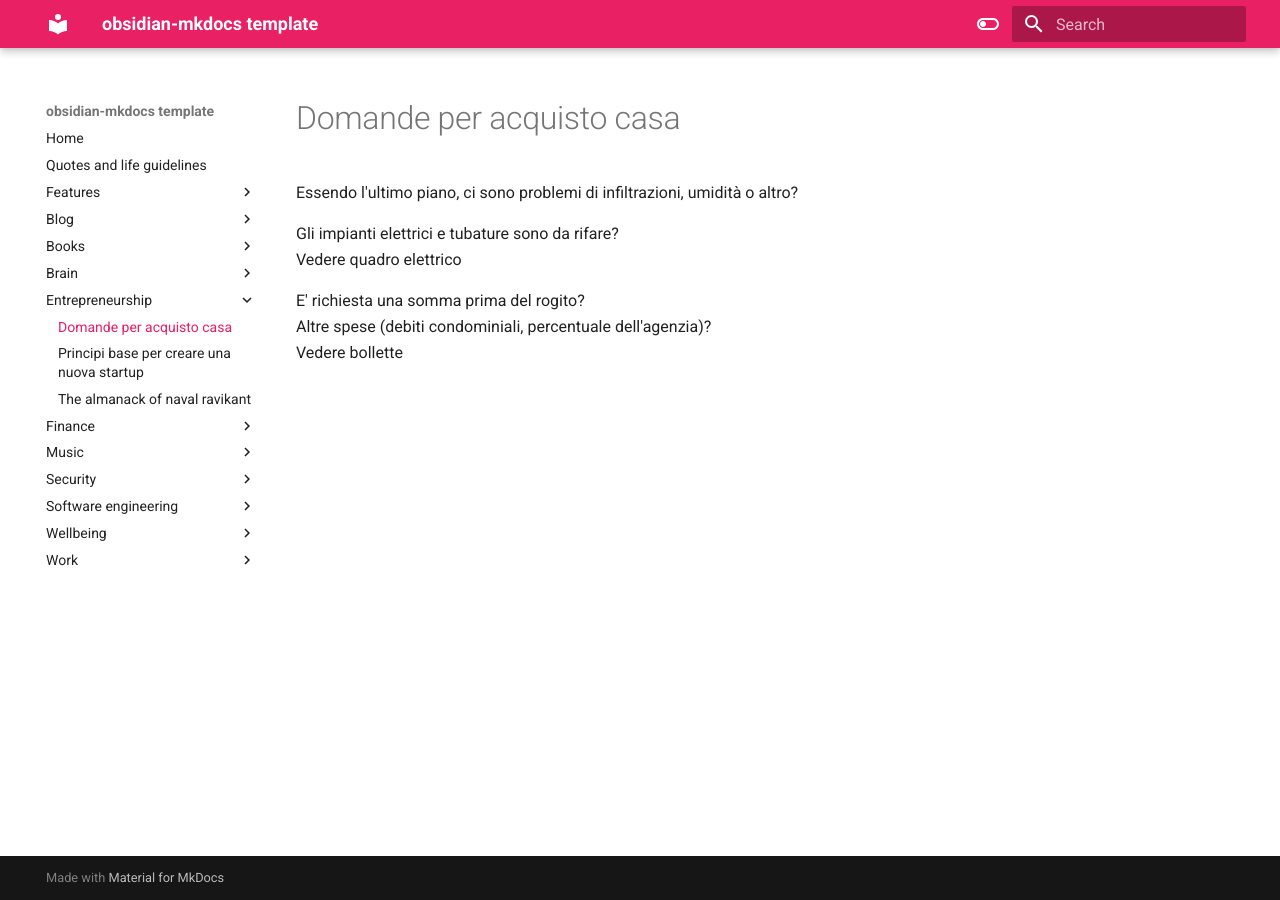
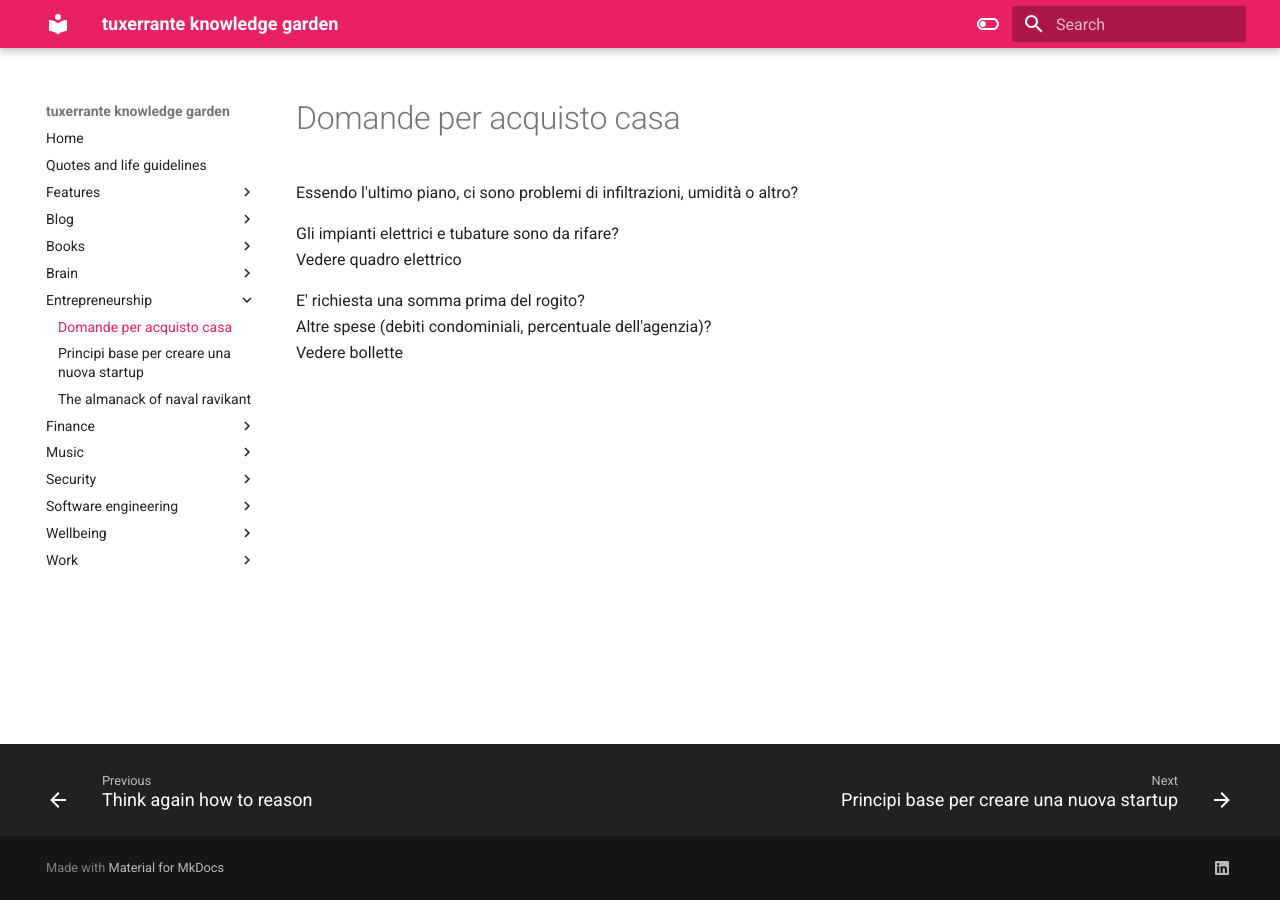
Before and after one commit to tuxerrante/knowledge, an MkDocs documentation site: the page built from docs/entrepreneurship/Domande per acquisto casa.md, in a window 1280 px wide. Built offline with MkDocs 1.6.1 and Material for MkDocs 9.7.7, drawn with Linux system fonts in a browser that asks for light colours.

Commit message:
Update mkdocs.yml

```diff
--- a/mkdocs.yml
+++ b/mkdocs.yml
@@ -1,7 +1,10 @@
-site_name: obsidian-mkdocs template
+site_name: tuxerrante knowledge garden
 site_url: https://tuxerrante.github.io/knowledge/
+
 theme:
     name: 'material'
+    features:
+      - navigation.footer
     palette:
 
     # Light mode
@@ -60,6 +63,11 @@ plugins:
         - categories
         - tags
 
+extra:
+  social:
+    - icon: fontawesome/brands/linkedin
+      link: https://www.linkedin.com/in/affinitoalessandro
+
 extra_javascript:
   - javascripts/mathjax.js
   - https://polyfill.io/v3/polyfill.min.js?features=es6
```
